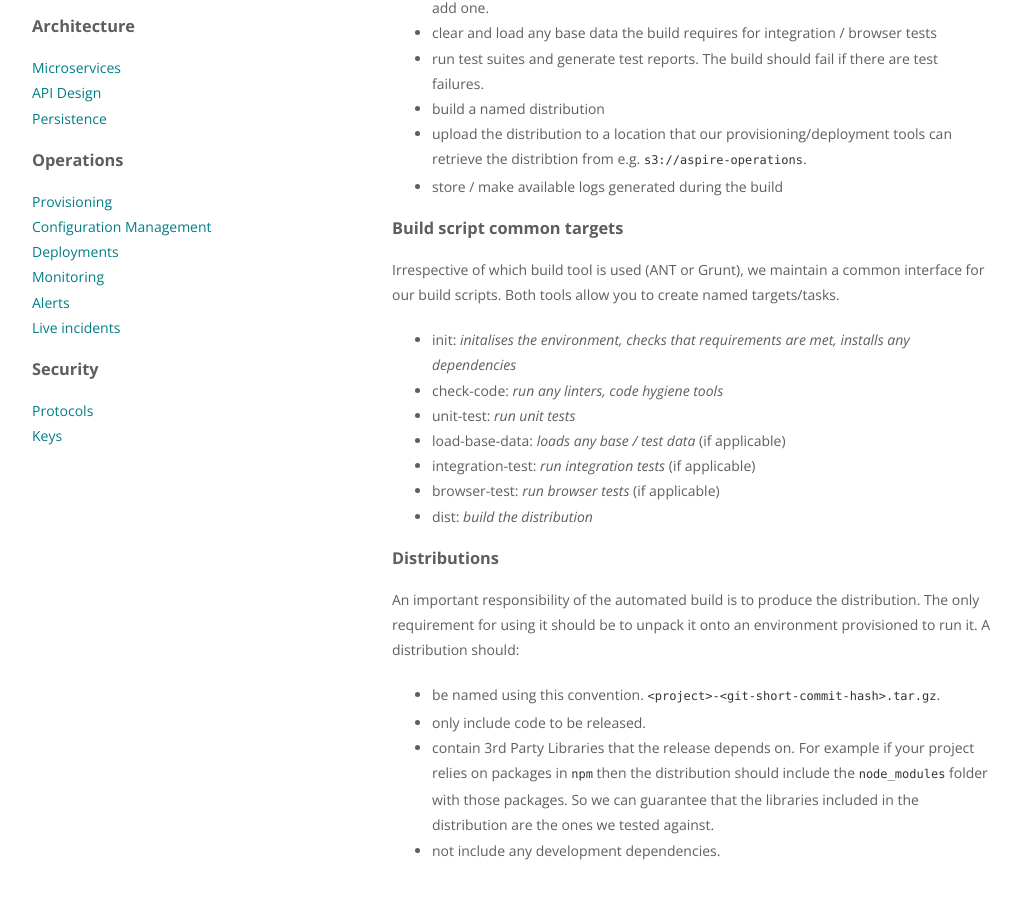
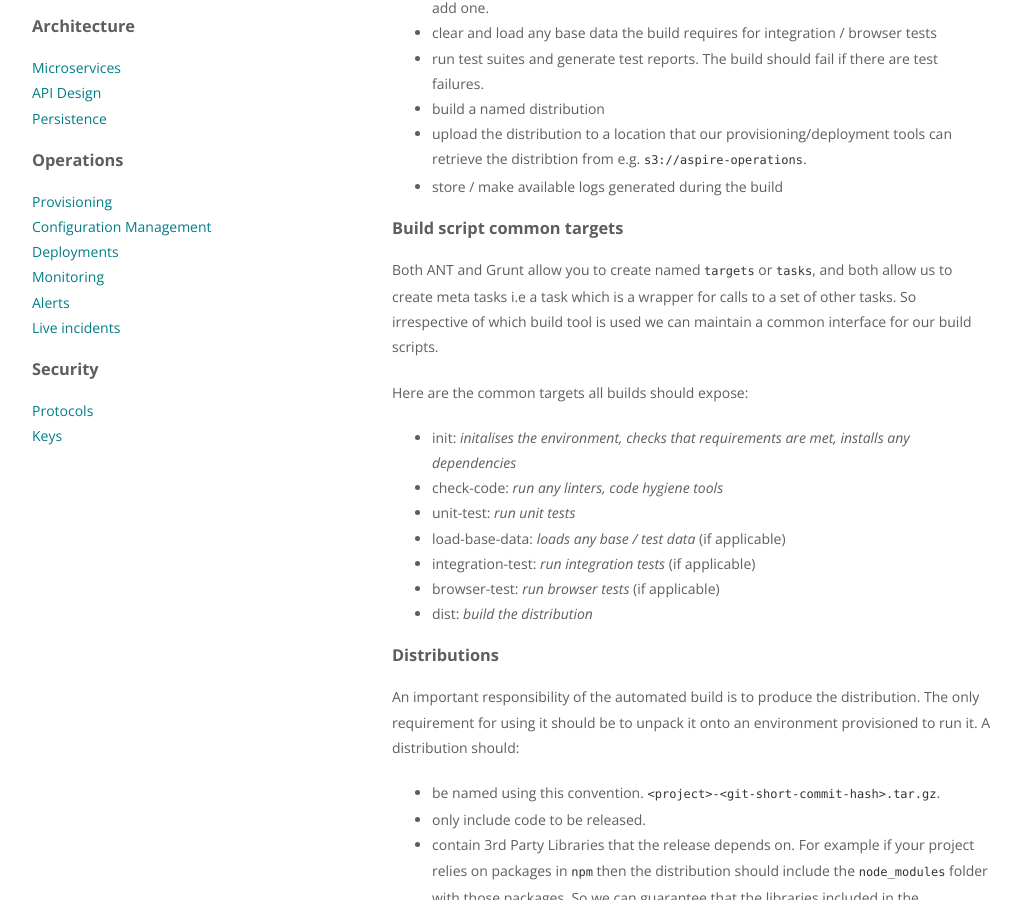
Before and after one commit to ellerbrock/talis.github.io, a Jekyll site: the page built from topics/builds.md, in a window 1280 px wide and 900 px high, scrolled down 687 px. Shown: the whole window, without its empty margins (128-1149 px from the left). Built offline with Jekyll 4.4.1, drawn with Linux system fonts in a browser that asks for light colours.

Commit message:
more p/r feedback

```diff
--- a/topics/builds.md
+++ b/topics/builds.md
@@ -24,7 +24,9 @@ Irrespective of which tool you select, as a minimum an automated build should:
 
 ### Build script common targets
 
-Irrespective of which build tool is used (ANT or Grunt), we maintain a common interface for our build scripts. Both tools allow you to create named targets/tasks.
+Both ANT and Grunt allow you to create named `targets` or `tasks`, and both allow us to create meta tasks i.e a task which is a wrapper for calls to a set of other tasks. So irrespective of which build tool is used we can maintain a common interface for our build scripts.
+
+Here are the common targets all builds should expose:
 
 * init: _initalises the environment, checks that requirements are met, installs any dependencies_
 * check-code: _run any linters, code hygiene tools_
@@ -33,9 +35,6 @@ Irrespective of which build tool is used (ANT or Grunt), we maintain a common in
 * integration-test: _run integration tests_ (if applicable)
 * browser-test: _run browser tests_ (if applicable)
 * dist: _build the distribution_
-
-
-
 
 
 ### Distributions
```
